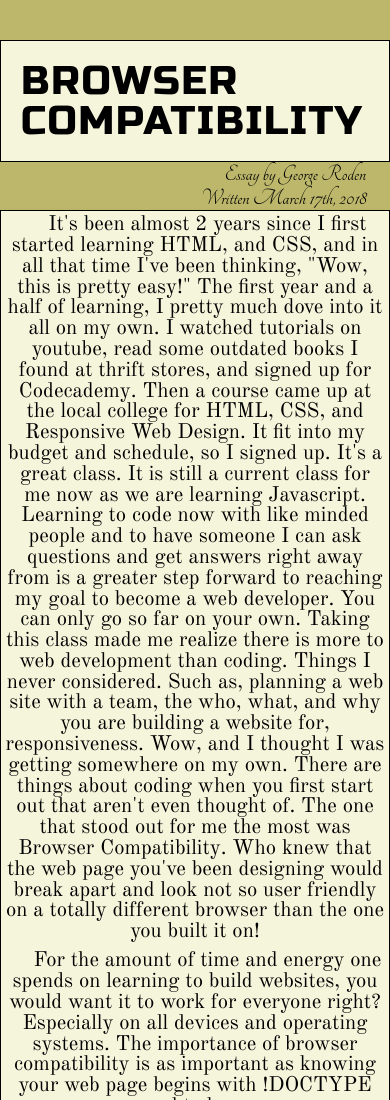
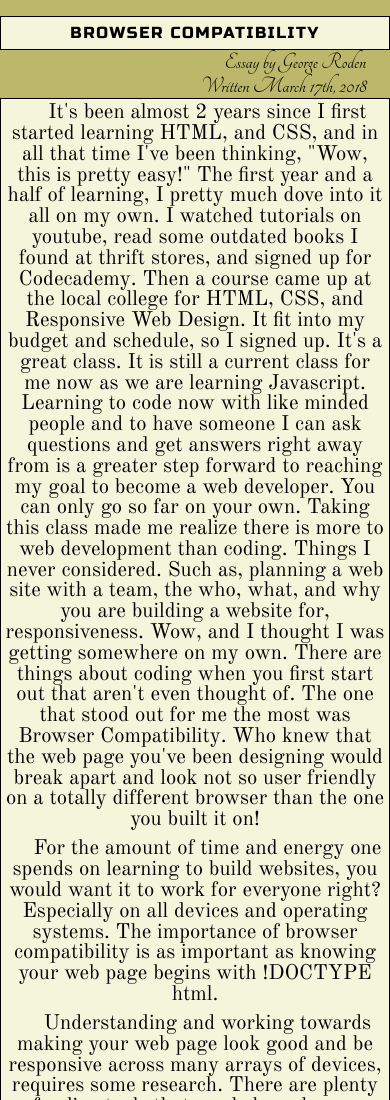
Before and after one commit to Georodent/essay, a plain HTML site: page index.html in a window 390 px wide. Shown: the top 1100 px of the page. Drawn offline with nearby package versions, Linux system fonts and the light colour scheme.

Commit message:
New media query update

```diff
--- a/index.html
+++ b/index.html
@@ -5,9 +5,7 @@
   <meta charset="utf-8">
   <meta name="viewport"
 content="width=device-width, initial-scale=1">
-  <link href="https://fonts.googleapis.com/css?family=Tangerine" rel="stylesheet">
-  <link href="https://fonts.googleapis.com/css?family=Russo+One" rel="stylesheet">
-  <link href="https://fonts.googleapis.com/css?family=Old+Standard+TT" rel="stylesheet">
+  <link href="https://fonts.googleapis.com/css?family=Russo+One|Tangerine|Old+Standard+TT" rel="stylesheet">
   <link rel="stylesheet" type="text/css" href="styles/meyer-reset.css">
   <link rel="stylesheet" type="text/css" href="styles.css">
 </head>
--- a/styles.css
+++ b/styles.css
@@ -56,9 +56,7 @@ footer  {
 }
 
 @media (max-width: 480px){
-article, p  {
-  width: 100%;
-  margin: 0;
-  }
+  article, p  {width: 100%; margin: 0;}
   p, .first  {width: 100%; padding: .2em; text-align: center;}
+  h1  {text-align: center; font-size: 1em;}
 }
```
